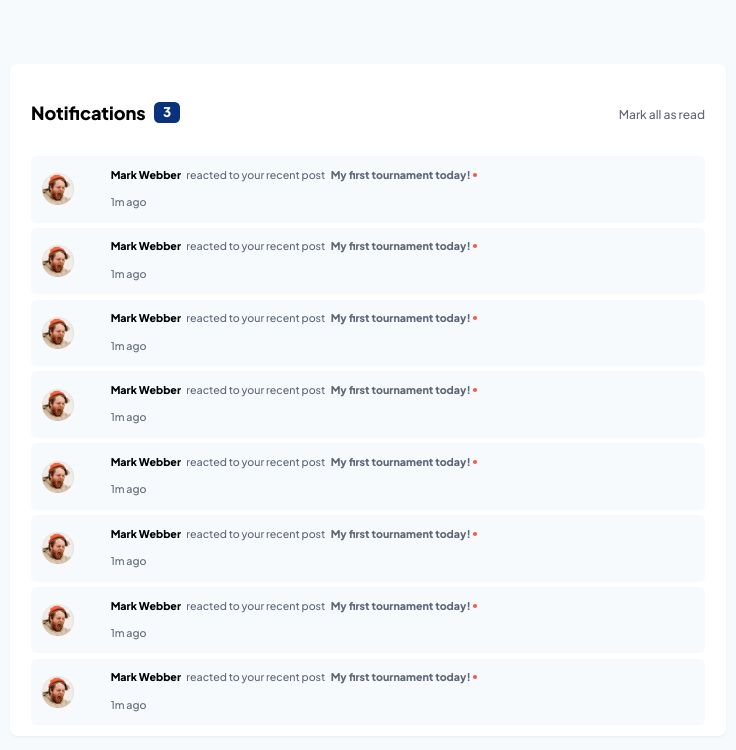
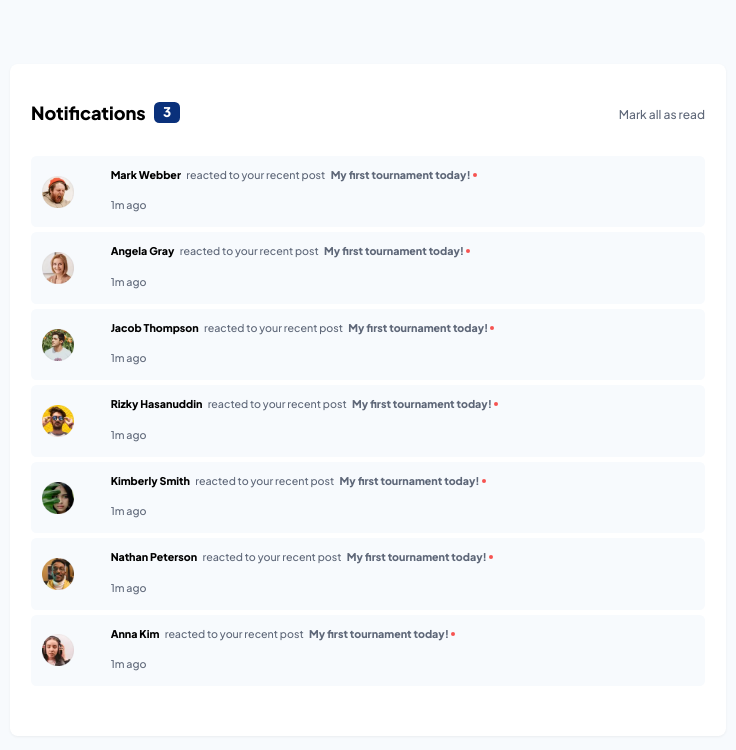
Before and after one commit to pkthunder87/notifications-page, a React (Vite) app: page / in a window 1280 px wide. Shown: the top 750 px of the page, without its empty margins (272-1008 px from the left). Built offline with nearby package versions, Linux system fonts and the light colour scheme.

Commit message:
Feat: Add profile pics and names

```diff
--- a/src/components/NotificationItem.jsx
+++ b/src/components/NotificationItem.jsx
@@ -1,15 +1,11 @@
-function NotificationItem() {
+function NotificationItem({ profilePic, profileName }) {
   return (
     <div className="grid h-[12.5%] w-full grid-cols-[10%_90%] grid-rows-2 items-center gap-x-4 rounded-lg bg-very-light-grayish-blue p-2">
       <div className="row-span-2 ml-2">
-        <img
-          className="h-12 w-12"
-          src="./avatar-mark-webber.webp"
-          alt="Profile image"
-        />
+        <img className="h-12 w-12" src={`${profilePic}`} alt="Profile image" />
       </div>
       <div className=" -ml-1 mt-2 self-start text-wrap text-base">
-        <span className="font-extrabold">Mark Webber</span>
+        <span className="font-extrabold">{`${profileName}`}</span>
         <span className="ml-2 text-dark-grayish-blue">
           reacted to your recent post
         </span>
--- a/src/components/NotificationsList.jsx
+++ b/src/components/NotificationsList.jsx
@@ -3,14 +3,34 @@ import NotificationItem from './NotificationItem';
 function NotificationsList() {
   return (
     <div className="flex flex-col gap-2 bg-white ">
-      <NotificationItem />
-      <NotificationItem />
-      <NotificationItem />
-      <NotificationItem />
-      <NotificationItem />
-      <NotificationItem />
-      <NotificationItem />
-      <NotificationItem />
+      <NotificationItem
+        profilePic="./avatar-mark-webber.webp"
+        profileName="Mark Webber"
+      />
+      <NotificationItem
+        profilePic="./avatar-angela-gray.webp"
+        profileName="Angela Gray"
+      />
+      <NotificationItem
+        profilePic="./avatar-jacob-thompson.webp"
+        profileName="Jacob Thompson"
+      />
+      <NotificationItem
+        profilePic="./avatar-rizky-hasanuddin.webp"
+        profileName="Rizky Hasanuddin"
+      />
+      <NotificationItem
+        profilePic="./avatar-kimberly-smith.webp"
+        profileName="Kimberly Smith"
+      />
+      <NotificationItem
+        profilePic="./avatar-nathan-peterson.webp"
+        profileName="Nathan Peterson"
+      />
+      <NotificationItem
+        profilePic="./avatar-anna-kim.webp"
+        profileName="Anna Kim"
+      />
     </div>
   );
 }
```
